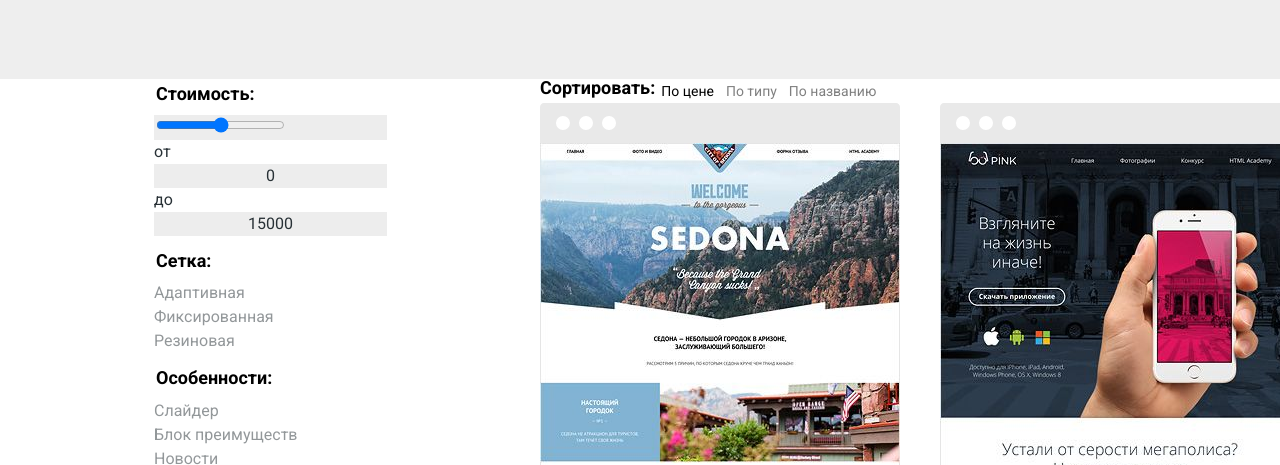
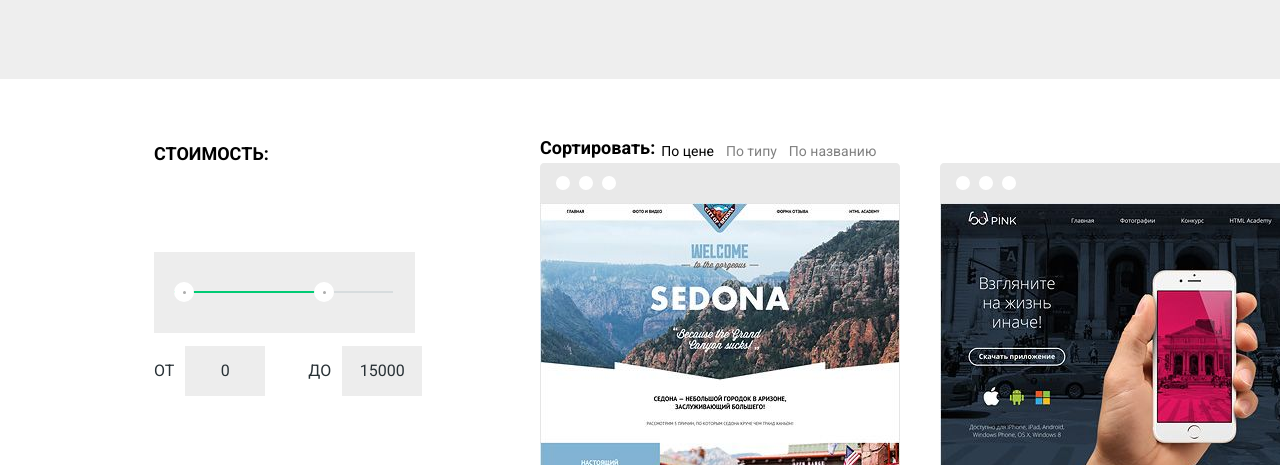
Before and after one commit to otporuchik/nerds-afterparty, a plain HTML site: page catalog.html in a window 1280 px wide. Shown: the part 306-771 px from the top of the page. Drawn offline with Linux system fonts and the light colour scheme.

```diff
--- a/catalog.html
+++ b/catalog.html
@@ -37,16 +37,23 @@
 					<h2 class="visually-hidden">Фильтрация каталога</h2>
 					<form class="filter-form" method="get" action="echo.nerdssupersait.ru">
 					<!--Поле стоимость не по макету, доработать-->
-						<fieldset>
-							<legend>Стоимость:</legend>
-							<div class="price-range">
-								<input type="range" name="range">
+					<fieldset>
+						<legend>Стоимость:</legend>
+						<div class="price-range">
+							<div class="price-range-bottom">
+								<div></div>
 							</div>
-							<span class="filter-price">от</span>
+							<div class="price-range-top">
+								<div></div>
+							</div>
+						</div>
+						<div class="price-range-wrapper">
+							<span class="filter-price-bottom">от</span>
 							<div class="filter-price-low">0</div>
-							<span class="filter-price">до</span>
+							<span class="filter-price-top">до</span>
 							<div class="filter-price-high">15000</div>
-						</fieldset>
+						</div>
+					</fieldset>
 					<fieldset>
 						<legend>Сетка:</legend>
 						<ul>
@@ -67,23 +74,23 @@
 						<fieldset>
 							<legend>Особенности:</legend>
 							<ul>
-								<li>
+								<li class="filter-option">
 									<input class="visually-hidden filter-input" type="checkbox" name="slider" id="filter-option-slider" checked>
 									<label for="filter-option-slider">Слайдер</label>
 								</li>
-								<li>
+								<li class="filter-option">
 									<input class="visually-hidden filter-input" type="checkbox" name="features-box" id="filter-option-features-box">
 									<label for="filter-option-features-box">Блок преимуществ</label>
 								</li>
-								<li>
+								<li class="filter-option">
 									<input class="visually-hidden filter-input" type="checkbox" name="news" id="filter-option-news" checked>
 									<label for="filter-option-news">Новости</label>
 								</li>
-								<li>
+								<li class="filter-option">
 									<input class="visually-hidden filter-input" type="checkbox" name="gallery" id="filter-option-gallery">
 									<label for="filter-option-gallery">Галлерея</label>
 								</li>
-								<li>
+								<li class="filter-option">
 									<input class="visually-hidden filter-input" type="checkbox" name="basket" id="filter-option-basket">
 									<label for="filter-option-basket">Корзина</label>
 								</li>
--- a/css/style.css
+++ b/css/style.css
@@ -627,6 +627,10 @@ textarea:invalid {
 	list-style: none;
 }
 
+.catalog-header {
+	margin-bottom: 60px;
+}
+
 .catalog-header h1 {
 	margin: 0;
 	padding: 0;
@@ -655,16 +659,130 @@ textarea:invalid {
 }
 
 .filter-form legend {
+	display: block;
+
+	margin: 0;
+	margin-bottom: 21px;
+	padding: 0;
+
 	font-size: 18px;
 	line-height: 30px;
 	color: rgb(0,0,0);
 	font-family: "Roboto";
 	font-weight: bold;
+
+	text-transform: uppercase;
+}
+
+.price-range {
+	margin-top: 56px;
+	margin-bottom: 13px;
+	position: relative;
+
+	width: 261px;
+	height: 81px;
+}
+
+.price-range::before {
+	z-index: 1;
+
+	content: "";
+
+	position: absolute;
+	margin-top: -1px;
+
+	width: 219px;
+	height: 2px;
+
+	top: 50%;
+	left: 20px;
+
+	background-color: rgb(215, 220, 222);
+}
+
+.price-range::after {
+	z-index: 2;
+
+	content: "";
+
+	position: absolute;
+	margin-top: -1px;
+
+	width: 152px;
+	height: 2px;
+
+	top: 50%;
+	left: 20px;
+
+	background-color: rgb(0, 203, 116);
+}
+
+.price-range-bottom,
+.price-range-top {
+	z-index: 3;
+
+	position: absolute;
+	top: 50%;
+	margin-top: -10px;
+
+	display: flex;
+	justify-content: center;
+	align-items: center;
+
+	width: 20px;
+	height: 20px;
+	border-radius: 50%;
+
+	background-color: rgb(255, 255, 255);
+}
+
+.price-range-bottom div,
+.price-range-top div {
+	width: 3px;
+	height: 3px;
+
+	border-radius: 50%;
+
+	background-color: rgb(172, 172, 172);
+}
+
+.price-range-bottom {
+	left: 20px;
+}
+
+.price-range-top {
+	left: 160px;
+}
+
+.price-range-wrapper {
+	display: flex;
+	align-items: center;
+
+	margin-bottom: 62px;
 }
 
 .filter-price-low,
 .filter-price-high {
+	margin-left: 11px;
+	padding-top: 13px;
+	padding-bottom: 13px;
+
+	width: 80px;
+
 	text-align: center;
+}
+
+.filter-price-top {
+	margin-left: 43px;
+}
+
+.filter-price-bottom,
+.filter-price-top {
+	text-transform: uppercase;
+}
+
+.filter-option {
+	margin-bottom: 15px;
 }
 
 .filter-input + label {
```
